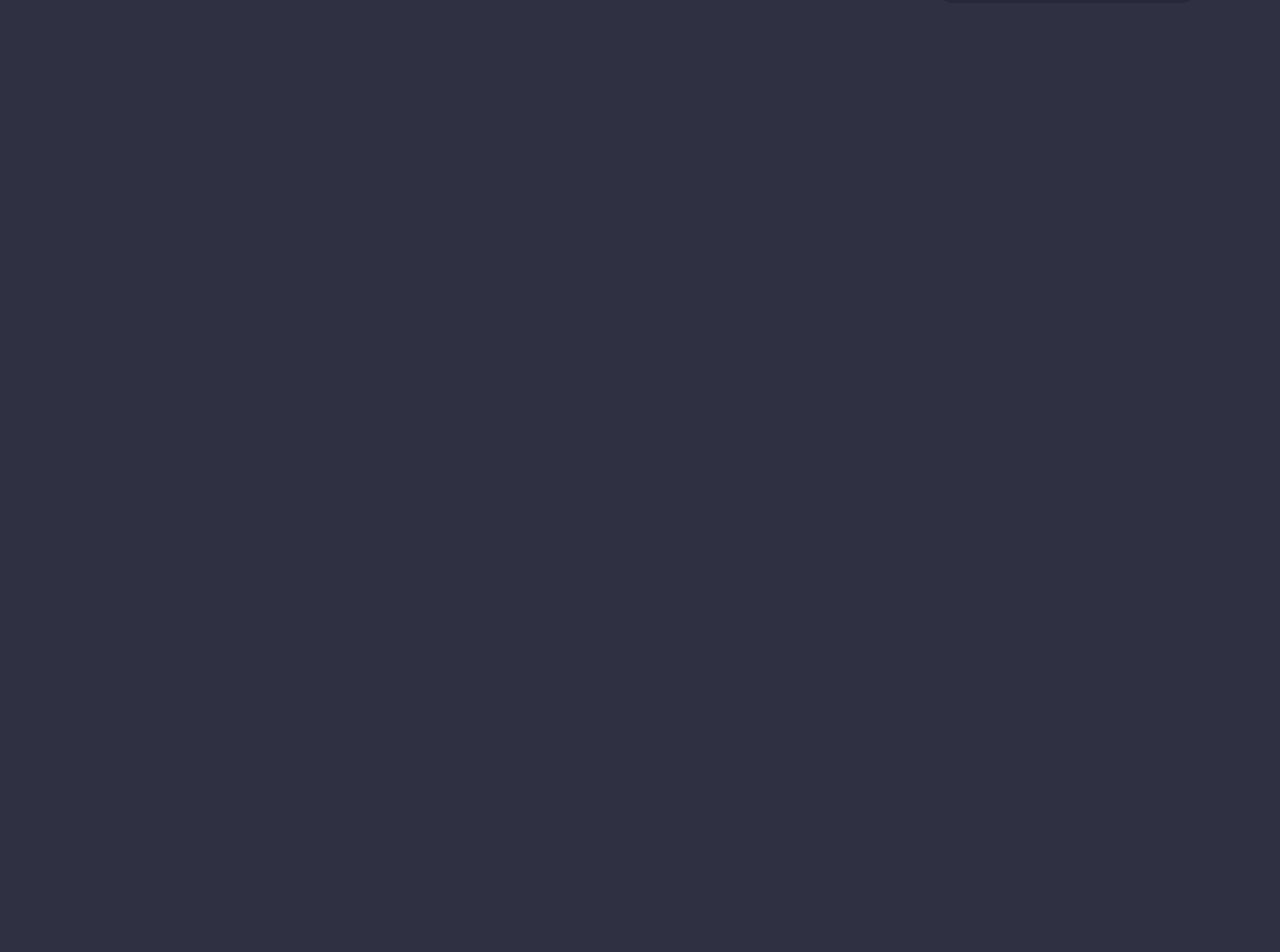
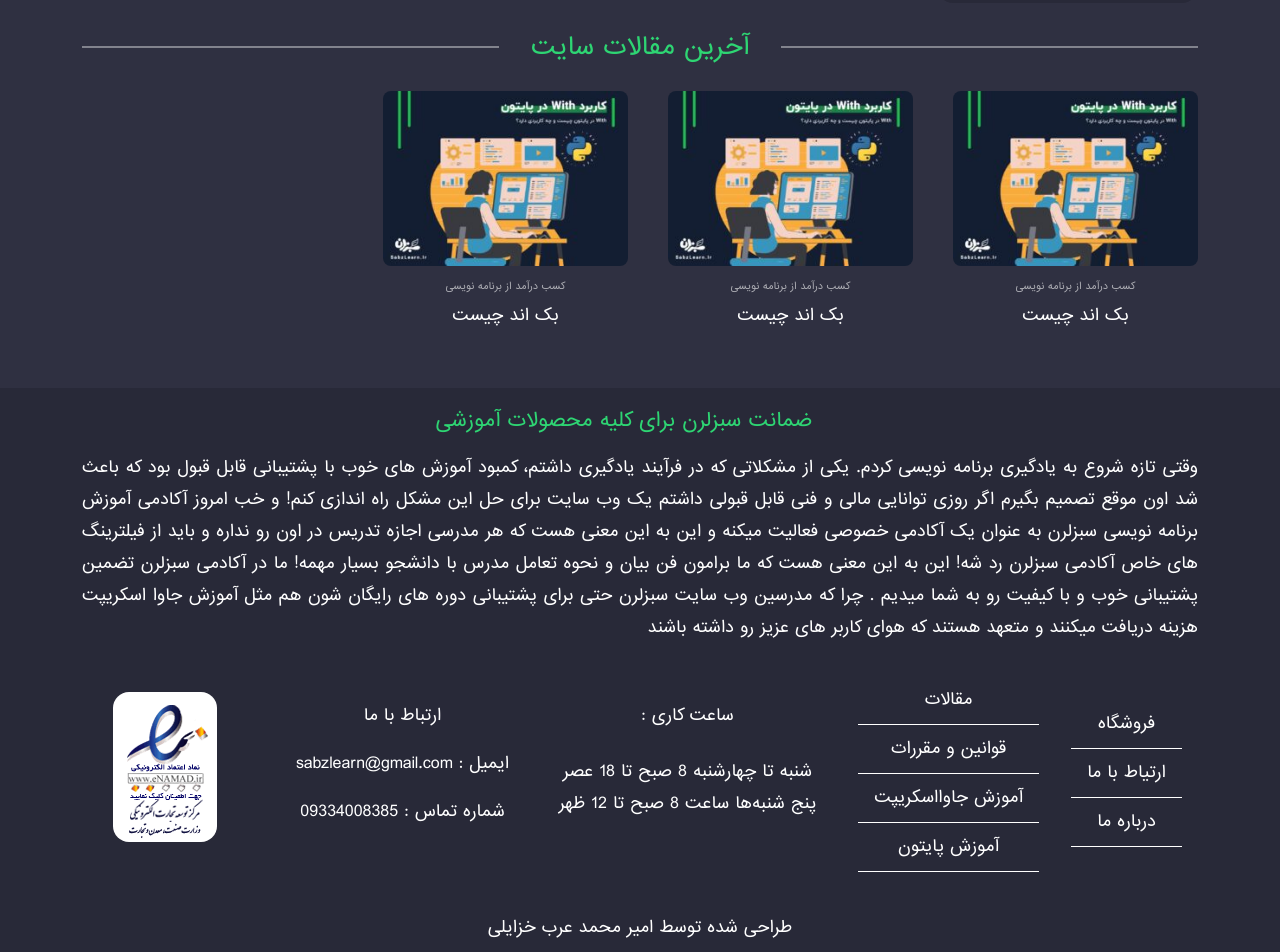
Before and after one commit to amirkhazaeli/Sabzlearn-frontend, a React (Create React App) app: page / in a window 1280 px wide. Shown: the part 1093-2045 px from the top of the page. Before the commit the page ends 1096 px from the top, so only its background shows below. Built offline with nearby package versions, Linux system fonts and the light colour scheme.

Commit message:
Createb Article Section And Footer

```diff
--- /dev/null
+++ b/src/Components/ArticleSlider/ArticleSlider.css
@@ -0,0 +1,18 @@
+.article-slider-section{
+    margin-top: 2rem;
+}
+.article-title{
+    display: flex;
+    align-items: center;
+    justify-content: center;
+    column-gap: 2rem;
+}
+.article-title-line{
+    height: 2px;
+    flex: 1;
+    background-color: rgb(255, 255, 255,.4);
+}
+.article-title-center{
+    font-size: 1.5rem;
+    color: var(--green-color);
+}
--- /dev/null
+++ b/src/Components/ArticleSlider/ArticleSlider.jsx
@@ -0,0 +1,40 @@
+import { React, useState } from 'react'
+import { Col, Container, Row } from 'react-bootstrap'
+import ArticleSliderItem from '../ArticleSliderItem/ArticleSliderItem'
+// import css file
+import './ArticleSlider.css'
+export default function ArticleSlider() {
+    return (
+        <div className='article-slider-section'>
+            <Container fluid='lg'>
+                <div className='article-title'>
+                    <div className='article-title-line'>
+                    </div>
+                    <div className='article-title-center'>
+                        آخرین مقالات سایت
+                    </div>
+                    <div className='article-title-line'>
+                    </div>
+                </div>
+                <div className='article-slider'>
+                    <Row>
+                        <Col xs={6} md={4} lg={3}>
+                            <ArticleSliderItem />
+                        </Col>
+                        <Col xs={6} md={4} lg={3}>
+                            <ArticleSliderItem />
+                        </Col>
+                        <Col xs={6} md={4} lg={3}>
+                            <ArticleSliderItem />
+                        </Col>
+                    </Row>
+
+
+
+
+                </div>
+            </Container>
+
+        </div>
+    )
+}
--- /dev/null
+++ b/src/Components/ArticleSliderItem/ArticleSliderItem.css
@@ -0,0 +1,16 @@
+.article-slider-item{
+    margin-top: 2rem;
+    margin-left: 1rem;
+    display: flex;
+    flex-direction: column;
+    align-items: center;
+    row-gap: 1rem;
+}
+.article-slider-item img{
+  border-radius: .5rem;
+  width: 100%;
+}
+.article-slider-item h3{
+    font-size: .6rem;
+    opacity: .6;
+}
--- /dev/null
+++ b/src/Components/ArticleSliderItem/ArticleSliderItem.jsx
@@ -0,0 +1,12 @@
+import React from 'react'
+import './ArticleSliderItem.css'
+import Article from '../../Assets/images/article.jpg'
+export default function ArticleSliderItem() {
+  return (
+    <div className='article-slider-item'>
+       <img src={Article} alt="" />
+       <h3>کسب درآمد از برنامه نویسی</h3>
+       <h2>بک اند چیست</h2>
+    </div>
+  )
+}
--- /dev/null
+++ b/src/Pages/Footer/Footer.css
@@ -0,0 +1,55 @@
+.footer-section{
+    margin-top: 4rem;
+    padding-top: 1rem;
+    text-align: center;
+    background-color: var( --secondary-color);
+}
+.footer-Description h1{
+  color: var(--green-color);
+  margin-right: 2rem;
+  font-size: 1.2rem;
+  line-height: 2rem;
+}
+.footer-Description p{
+    margin-top: 1rem;
+    line-height: 2rem;
+    text-align: justify;
+}
+.footer-information{
+    margin-top: 2rem;
+
+}
+.footer-link{
+    display: flex;
+    align-items: center;
+    justify-content: space-around;
+}
+.footer-link ul{
+    flex: 1;
+}
+.footer-link li{
+    padding: 1rem;
+    border-bottom: 1px solid rgb(255, 255, 255);
+   font-size: 1rem;
+
+}
+.footer-work-time,.footer-Contact-us{
+    margin-top: 2rem;
+    display: flex;
+    flex-direction: column;
+    justify-content: space-around;
+    align-items: center;
+    row-gap: 2rem;
+}
+.footer-work-time p{
+    line-height: 2rem;
+}
+.footer-image img{
+    background-color: white;
+    border-radius: 1rem;
+    margin-top: 1rem;
+}
+.footer-copyright{
+    margin-top: 2rem;
+    padding: 1rem;
+}
--- /dev/null
+++ b/src/Pages/Footer/Footer.jsx
@@ -0,0 +1,65 @@
+import React from 'react'
+import { Col, Container, Row } from 'react-bootstrap'
+import './Footer.css'
+import footerLogo from '../../Assets/images/footer.png'
+export default function Footer() {
+    return (
+        <footer className='footer-section'>
+            <Container fluid='lg'>
+                <div className='footer-Description'>
+                    <h1>ضمانت سبزلرن برای کلیه محصولات آموزشی</h1>
+                    <p>
+                        وقتی تازه شروع به یادگیری برنامه نویسی کردم. یکی از مشکلاتی که در فرآیند یادگیری داشتم، کمبود آموزش های خوب با پشتیبانی قابل قبول بود که باعث شد اون موقع تصمیم بگیرم اگر روزی توانایی مالی و فنی قابل قبولی داشتم یک وب سایت برای حل این مشکل راه اندازی کنم! و خب امروز آکادمی آموزش برنامه نویسی سبزلرن به عنوان یک آکادمی خصوصی فعالیت میکنه و این به این معنی هست که هر مدرسی اجازه تدریس در اون رو نداره و باید از فیلترینگ های خاص آکادمی سبزلرن رد شه! این به این معنی هست که ما برامون فن بیان و نحوه تعامل مدرس با دانشجو بسیار مهمه! ما در آکادمی سبزلرن تضمین پشتیبانی خوب و با کیفیت رو به شما میدیم . چرا که مدرسین وب سایت سبزلرن حتی برای پشتیبانی دوره های رایگان شون هم مثل آموزش جاوا اسکریپت هزینه دریافت میکنند و متعهد هستند که هوای کاربر های عزیز رو داشته باشند
+                    </p>
+                </div>
+                <div className='footer-information'>
+                    <Row>
+                        <Col  md={4} lg={4}>
+                            <div className='footer-link'>
+                                <div className='footer-link-right'>
+                                    <ul>
+                                        <li>فروشگاه</li>
+                                        <li>ارتیاط با ما</li>
+                                        <li>درباره ما</li>
+                                    </ul>
+                                </div>
+                                <div className='footer-link-left'>
+                                    <ul>
+                                        <li>مقالات</li>
+                                        <li>قوانین و مقررات</li>
+                                        <li>آموزش جاوااسکریپت</li>
+                                        <li>آموزش پایتون</li>
+                                    </ul>
+                                </div>
+                            </div>
+                        </Col>
+                        <Col  md={4} lg={3}>
+                            <div className='footer-work-time'>
+                                <h3>ساعت کاری :</h3>
+                                <p>
+                                    شنبه تا چهارشنبه 8 صبح تا 18 عصر پنج شنبه‌ها ساعت 8 صبح تا 12 ظهر
+                                </p>
+                            </div>
+                        </Col>
+                        <Col  md={4} lg={3}>
+                            <div className='footer-Contact-us'>
+                                <h3>ارتباط با ما</h3>
+                                <h3>ایمیل : sabzlearn@gmail.com</h3>
+                                <h3>شماره تماس : 09334008385</h3>
+                            </div>
+                        </Col>
+                        <Col md={4} lg={2}>
+                            <div className='footer-image'>
+                                <img src={footerLogo} alt="" />
+                            </div>
+                        </Col>
+                    </Row>
+                </div>
+                <div className='footer-copyright'>
+                    طراحی شده توسط امیر محمد عرب خزایلی
+                </div>
+            </Container>
+
+        </footer>
+    )
+}
--- a/src/Pages/Home/Home.jsx
+++ b/src/Pages/Home/Home.jsx
@@ -1,12 +1,16 @@
 import React from 'react'
+import ArticleSlider from '../../Components/ArticleSlider/ArticleSlider'
 import ProductComponent from '../../Components/Products/ProductComponent'
 import SearchBox from '../../Components/SearchBox/SearchBox'
+import Footer from '../Footer/Footer'
 
 export default function Home() {
   return (
     <>
     <SearchBox />
     <ProductComponent />
+    <ArticleSlider />
+    <Footer />
     </>
   )
 }
--- a/src/index.js
+++ b/src/index.js
@@ -3,7 +3,6 @@ import ReactDOM from 'react-dom/client';
 import 'bootstrap/dist/css/bootstrap.min.css'
 import './Styles/Custom.css';
 import App from './App';
-
 
 const root = ReactDOM.createRoot(document.getElementById('root'));
 root.render(
```
Also changed, not shown: src/Assets/images/article.jpg (added), src/Assets/images/footer.png (added).
